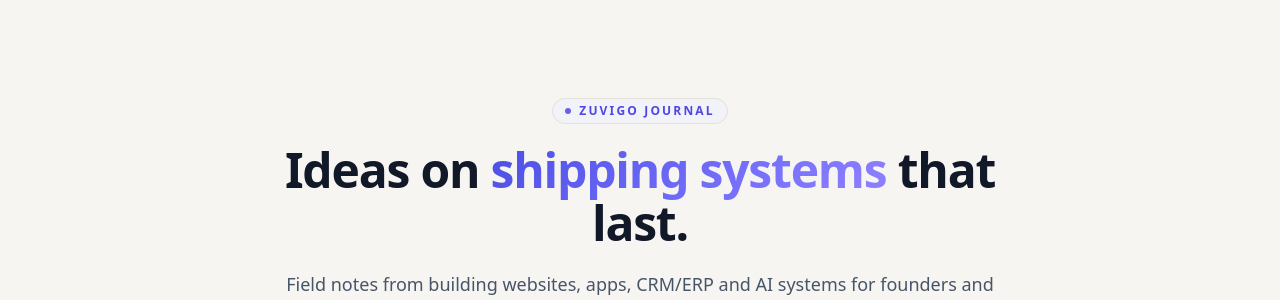
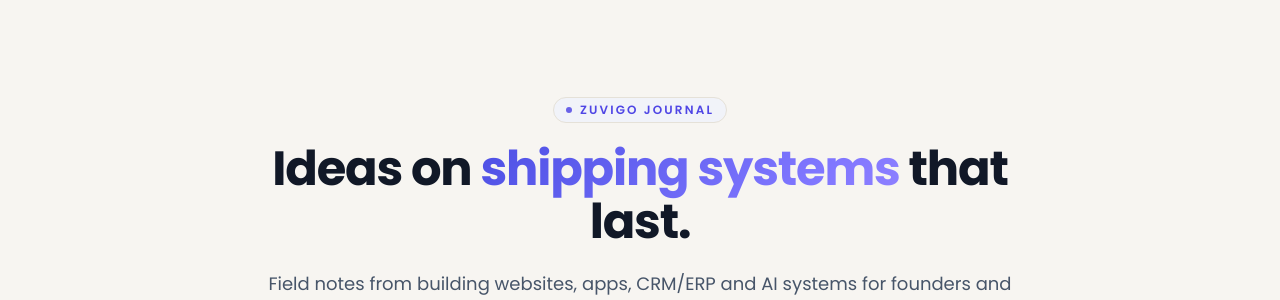
Before and after one commit to readyiolab/readyiosite-blog, a Next.js app: page / in a window 1280 px wide. Shown: the top 300 px of the page. Built offline with nearby package versions, Linux system fonts and the light colour scheme; no server answers.

Commit message:
fix(font): import Poppins and define root font-sans and font-heading variables

```diff
--- a/app/globals.css
+++ b/app/globals.css
@@ -1,3 +1,4 @@
+@import url("https://fonts.googleapis.com/css2?family=Poppins:wght@300;400;500;600;700;800;900&display=swap");
 @import "tailwindcss";
 @import "tw-animate-css";
 @import "shadcn/tailwind.css";
@@ -13,8 +14,8 @@
   --radius-3xl: calc(var(--radius) + 16px);
   --radius-4xl: calc(var(--radius) + 24px);
 
-  --font-sans: var(--font-poppins), "Poppins", ui-sans-serif, system-ui, sans-serif;
-  --font-heading: var(--font-poppins), "Poppins", ui-sans-serif, system-ui, sans-serif;
+  --font-sans: "Poppins", ui-sans-serif, system-ui, sans-serif;
+  --font-heading: "Poppins", ui-sans-serif, system-ui, sans-serif;
 
   --color-background: var(--background);
   --color-foreground: var(--foreground);
@@ -216,6 +217,8 @@
 }
 
 :root {
+  --font-sans: "Poppins", ui-sans-serif, system-ui, -apple-system, BlinkMacSystemFont, "Segoe UI", Roboto, sans-serif;
+  --font-heading: "Poppins", ui-sans-serif, system-ui, -apple-system, BlinkMacSystemFont, "Segoe UI", Roboto, sans-serif;
   --radius: 0.875rem;
 
   --background: #f7f5f1;
@@ -294,7 +297,9 @@
   h1,
   h2,
   h3,
-  h4 {
+  h4,
+  h5,
+  h6 {
     font-family: var(--font-heading);
     letter-spacing: -0.02em;
   }
```
